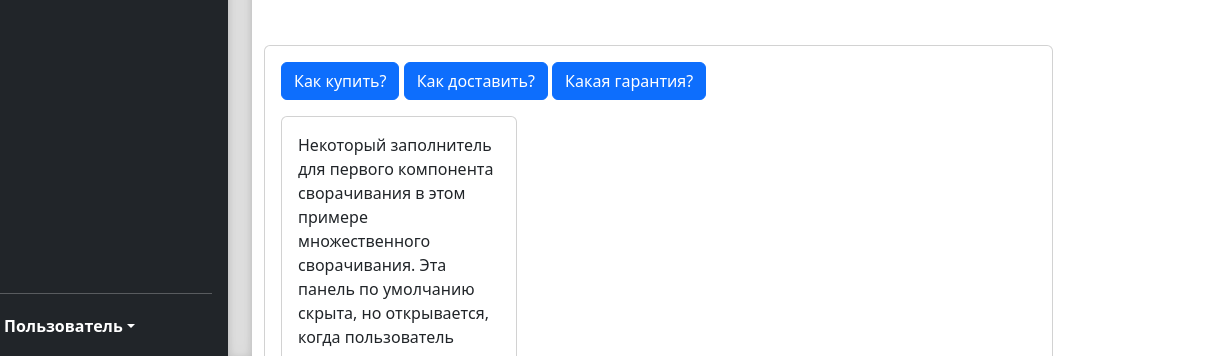
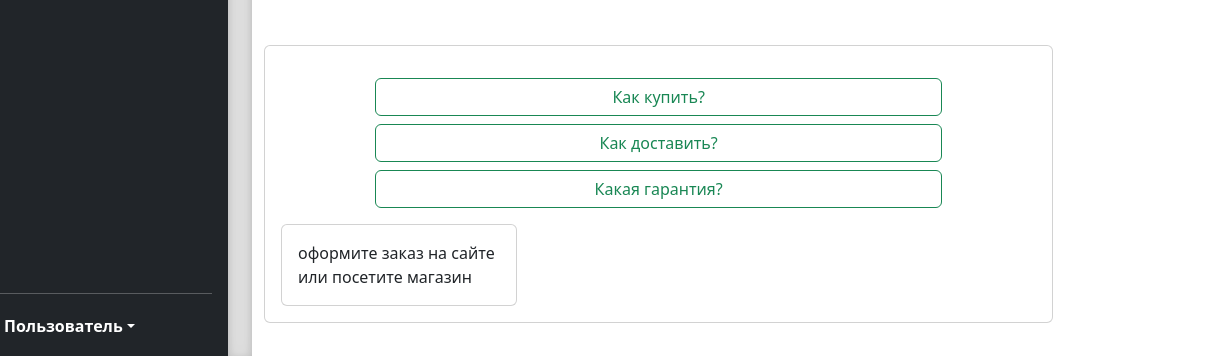
Before and after one commit to elenapronichkina/hw_19.1, a plain HTML site: page index.html in a window 1280 px wide. Both pictures are taken after a click on the button "Как купить?". Shown: the part 442-798 px from the top of the page, 52-1280 px from the left. Drawn offline with nearby package versions, Linux system fonts and the light colour scheme.

Commit message:
add code

```diff
--- a/index.html
+++ b/index.html
@@ -310,67 +310,37 @@
                 <div class="card">
                     <div class="card-body">
                         <p>
-                          <a class="btn btn-primary" data-bs-toggle="collapse" href="#multiCollapseExample1" role="button" aria-expanded="false" aria-controls="multiCollapseExample1">Как купить?</a>
-                          <button class="btn btn-primary" type="button" data-bs-toggle="collapse" data-bs-target="#multiCollapseExample2" aria-expanded="false" aria-controls="multiCollapseExample2">Как доставить?</button>
-                          <button class="btn btn-primary" type="button" data-bs-toggle="collapse" data-bs-target="#multiCollapseExample3" aria-expanded="false" aria-controls="multiCollapseExample3">Какая гарантия?</button>
+                        <div class="d-grid gap-2 col-9 mx-auto">
+                          <a class="btn btn-outline-success" data-bs-toggle="collapse" href="#multiCollapseExample1" role="button" aria-expanded="false" aria-controls="multiCollapseExample1">Как купить?</a>
+                          <button class="btn btn-outline-success" type="button" data-bs-toggle="collapse" data-bs-target="#multiCollapseExample2" aria-expanded="false" aria-controls="multiCollapseExample2">Как доставить?</button>
+                          <button class="btn btn-outline-success" type="button" data-bs-toggle="collapse" data-bs-target="#multiCollapseExample3" aria-expanded="false" aria-controls="multiCollapseExample3">Какая гарантия?</button>
+                        </div>
                         </p>
                         <div class="row">
                           <div class="col">
                             <div class="collapse multi-collapse" id="multiCollapseExample1">
                               <div class="card card-body">
-                                Некоторый заполнитель для первого компонента сворачивания в этом примере множественного сворачивания. Эта панель по умолчанию скрыта, но открывается, когда пользователь активирует соответствующий триггер.
+                                оформите заказ на сайте или посетите магазин
                               </div>
                             </div>
                           </div>
                           <div class="col">
                             <div class="collapse multi-collapse" id="multiCollapseExample2">
                               <div class="card card-body">
-                                Некоторое содержимое заполнителя для второго компонента сворачивания в этом примере множественного сворачивания. Эта панель по умолчанию скрыта, но открывается, когда пользователь активирует соответствующий триггер.
+                                в течение 3-х рабочих дней с момента покупки или самовывозом
                               </div>
                             </div>
                           </div>
                           <div class="col">
                             <div class="collapse multi-collapse" id="multiCollapseExample3">
                               <div class="card card-body">
-                                Некоторое содержимое заполнителя для 3 компонента сворачивания в этом примере множественного сворачивания. Эта панель по умолчанию скрыта, но открывается, когда пользователь активирует соответствующий триггер.
+                                от 3-х до 12-ти месяцев в зависимости от категории товара
                               </div>
                             </div>
                           </div>
                         </div>
-<!--                        <p>-->
-<!--                          <button class="btn btn-primary" type="button" data-bs-toggle="collapse" data-bs-target="#collapseExample" aria-expanded="false" aria-controls="collapseExample">-->
-<!--                            Кнопка с data-target-->
-<!--                          </button>-->
-<!--                        </p>-->
-<!--                        <div class="collapse" id="collapseExample">-->
-<!--                          <div class="card card-body">-->
-<!--                            Некоторый заполнитель для компонента сворачивания. Эта панель по умолчанию скрыта, но открывается, когда пользователь активирует соответствующий триггер.-->
-<!--                          </div>-->
-<!--                        </div>-->
-
-<!--                        <p>-->
-<!--                          <button class="btn btn-primary" type="button" data-bs-toggle="collapse" data-bs-target="#collapseExample" aria-expanded="false" aria-controls="collapseExample">-->
-<!--                            Кнопка с data-target-->
-<!--                          </button>-->
-<!--                        </p>-->
-<!--                        <div class="collapse" id="collapseExample">-->
-<!--                          <div class="card card-body">-->
-<!--                            Некоторый заполнитель для компонента сворачивания. Эта панель по умолчанию скрыта, но открывается, когда пользователь активирует соответствующий триггер.-->
-<!--                          </div>-->
-<!--                        </div>-->
-
-<!--                        <p>-->
-<!--                          <button class="btn btn-primary" type="button" data-bs-toggle="collapse" data-bs-target="#collapseExample" aria-expanded="false" aria-controls="collapseExample">-->
-<!--                            Кнопка с data-target-->
-<!--                          </button>-->
-<!--                        </p>-->
-<!--                        <div class="collapse" id="collapseExample">-->
-<!--                          <div class="card card-body">-->
-<!--                            Некоторый заполнитель для компонента сворачивания. Эта панель по умолчанию скрыта, но открывается, когда пользователь активирует соответствующий триггер.-->
-<!--                          </div>-->
-<!--                        </div>-->
-<!--                    </div>-->
-<!--                </div>-->
+                    </div>
+                </div>
             </div>
         </main>
     </div>
```
